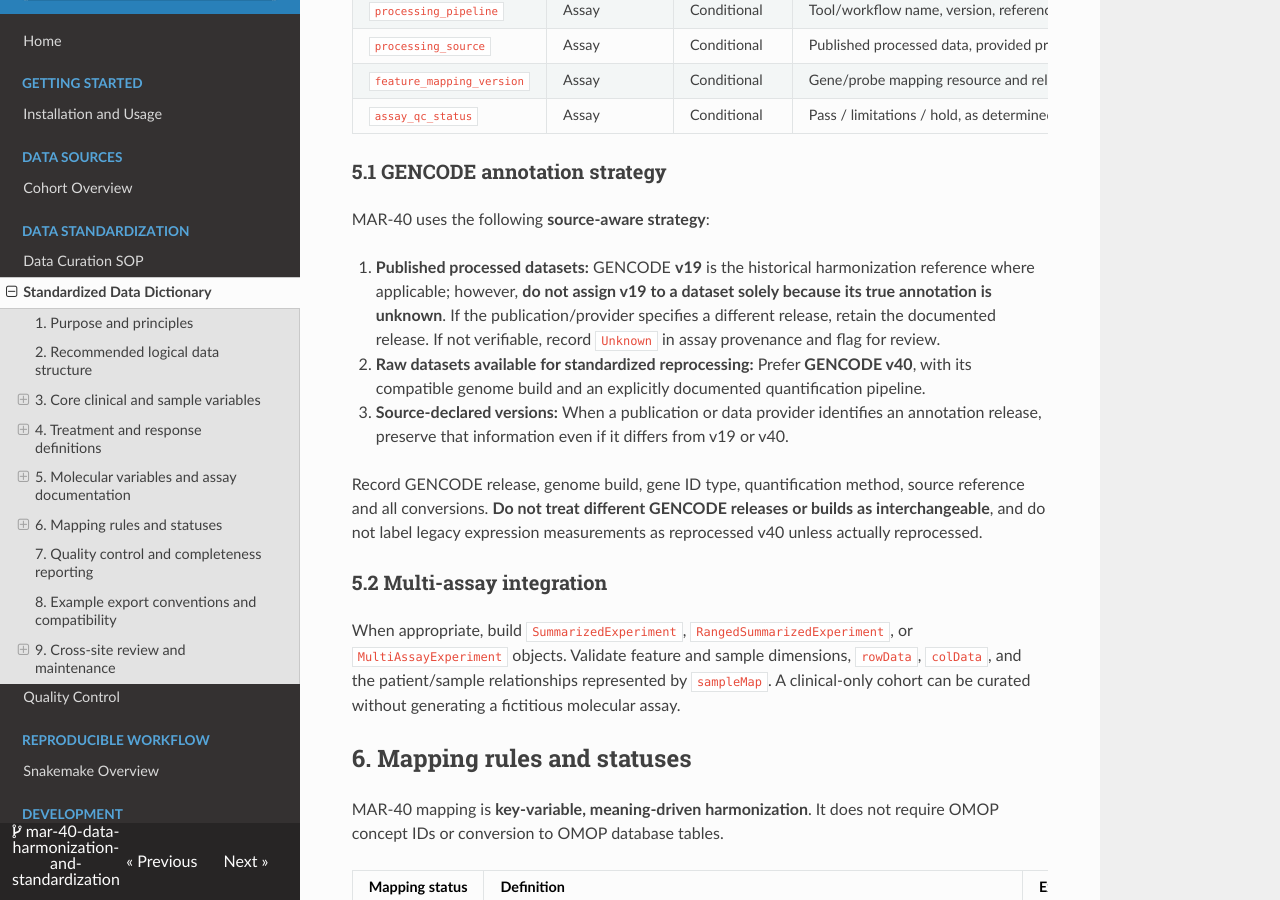
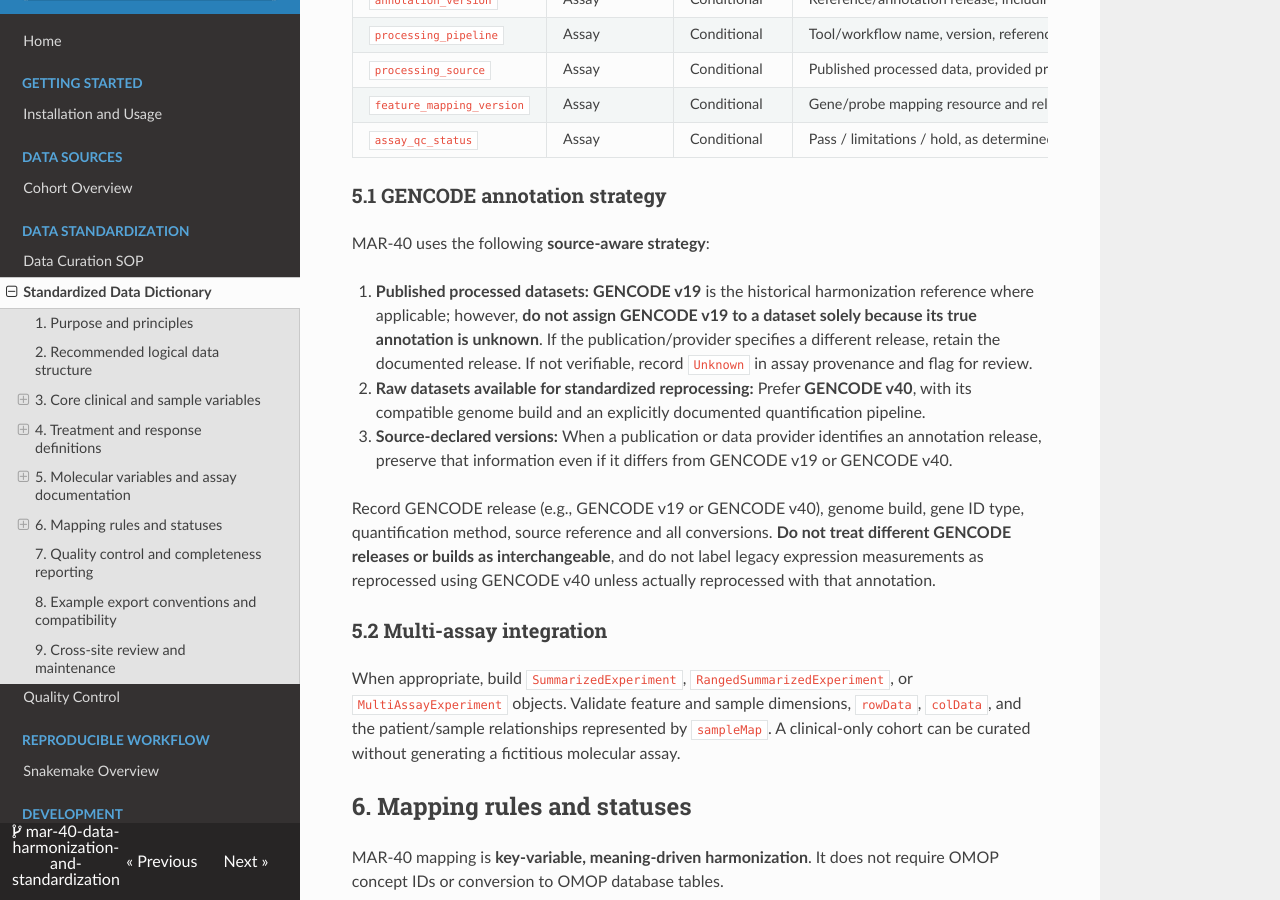
Before and after one commit to bhklab/mar40-data-harmonization, an MkDocs documentation site: the page built from docs/data_dictionary.md, in a window 1280 px wide and 900 px high, scrolled down 4750 px. Built offline with MkDocs 1.6.1, drawn with Linux system fonts in a browser that asks for light colours; nearby versions of some CDN libraries; some of the changed text lies outside the part shown.

Commit message:
update data dictionary

````diff
--- a/docs/data_dictionary.md
+++ b/docs/data_dictionary.md
@@ -1,6 +1,7 @@
 # MAR-40 Data Dictionary and Harmonization Guide
 
 **Version:** 1.0
+
 **Scope:** Clinical, sample, treatment, outcome, and molecular metadata curated by MAR-40 teams at UHN, UCL, McGill, and other authorized collaborating sites
 
 ## 1. Purpose and principles
@@ -128,11 +129,13 @@ Molecular metadata should distinguish **assay presence**, **modality**, **measur
 
 MAR-40 uses the following **source-aware strategy**:
 
-1. **Published processed datasets:** GENCODE **v19** is the historical harmonization reference where applicable; however, **do not assign v19 to a dataset solely because its true annotation is unknown**. If the publication/provider specifies a different release, retain the documented release. If not verifiable, record `Unknown` in assay provenance and flag for review.
+1. **Published processed datasets:** **GENCODE v19** is the historical harmonization reference where applicable; however, **do not assign GENCODE v19 to a dataset solely because its true annotation is unknown**. If the publication/provider specifies a different release, retain the documented release. If not verifiable, record `Unknown` in assay provenance and flag for review.
+
 2. **Raw datasets available for standardized reprocessing:** Prefer **GENCODE v40**, with its compatible genome build and an explicitly documented quantification pipeline.
-3. **Source-declared versions:** When a publication or data provider identifies an annotation release, preserve that information even if it differs from v19 or v40.
 
-Record GENCODE release, genome build, gene ID type, quantification method, source reference and all conversions. **Do not treat different GENCODE releases or builds as interchangeable**, and do not label legacy expression measurements as reprocessed v40 unless actually reprocessed.
+3. **Source-declared versions:** When a publication or data provider identifies an annotation release, preserve that information even if it differs from GENCODE v19 or GENCODE v40.
+
+Record GENCODE release (e.g., GENCODE v19 or GENCODE v40), genome build, gene ID type, quantification method, source reference and all conversions. **Do not treat different GENCODE releases or builds as interchangeable**, and do not label legacy expression measurements as reprocessed using GENCODE v40 unless actually reprocessed with that annotation.
 
 ### 5.2 Multi-assay integration
 
@@ -192,20 +195,30 @@ Follow [Quality Control](quality_control.md) and the [SOP](data_curation_SOP.md)
 
 The current MAR-40 synthetic sample-level visualization workflow uses fields including `cohort`, `patientid`, `sampleid`, `cancer_type`, `histo`, `stage`, `age`, `sex`, `treatment`, `target`, `sample_timing`, `recist`, `response`, `survival_time_os`, `event_occurred_os`, `survival_time_pfs`, `event_occurred_pfs`, `rna`, and `dna`. Some versions also include `regimen`, `sample_source`, and a source column named **`access type`**.
 
-**Naming policy:** Use **`access_type`** as the canonical dictionary field; accept legacy `access type` as an input alias through an explicit mapping/adapter. Do not silently change script dependencies. Similarly, distinguish `rna` / `dna` *availability* from `rna_info` / `dna_info` *assay descriptions*. Maintain a schema version for each exported dataset.
+**Naming policy:** Use **`access_type`** as the canonical dictionary field; accept legacy `access type` as an input alias through an explicit mapping/adapter. Do not silently change script dependencies. Similarly, distinguish `rna` / `dna` **availability** from `rna_info` / `dna_info` **assay descriptions**. Maintain a schema version for each exported dataset.
 
 Suggested locally generated cohort outputs (subject to source permissions):
 
 ```text
+
 <cohort_id>/
+
   source_manifest.tsv
+
   mapping_log.tsv
+
   clinical_harmonized.csv
+
   sample_metadata.csv
+
   assay_manifest.tsv
+
   qc_summary.tsv
+
   unresolved_issues.tsv
+
   run_manifest.txt
+
 ```
 
 The files and layout above describe an **output contract to implement**, not a claim that every file currently exists. Data protection and permitted sharing take precedence over repository convenience.
@@ -215,9 +228,3 @@ The files and layout above describe an **output contract to implement**, not a c
 The **MAR-40 harmonization team** maintains this dictionary together with the SOP and executable QC/mapping configuration. A contributing site documents source-specific details and flags uncertainties. Material changes (e.g., endpoint definitions, treatment grouping, OncoTree release, GENCODE processing, access conventions) should be reviewed with the relevant scientific/data leads and recorded in Git history before adoption across sites.
 
 When updating a field, record: **what changed, why, affected cohorts/analyses, version, reviewer, date and required reprocessing**. Maintain backward-compatible mappings where feasible. Do not silently replace historical values in already released outputs.
-
-### Dictionary change history
-
-| Version | Date | Description |
-|---|---|---|
-| 1.0 | 2026-11-20 | Consolidated MAR-40 data dictionary aligned to the multicentre SOP v1.0; canonical fields, source mapping, access, treatment/response/survival and GENCODE provenance conventions. |
````
